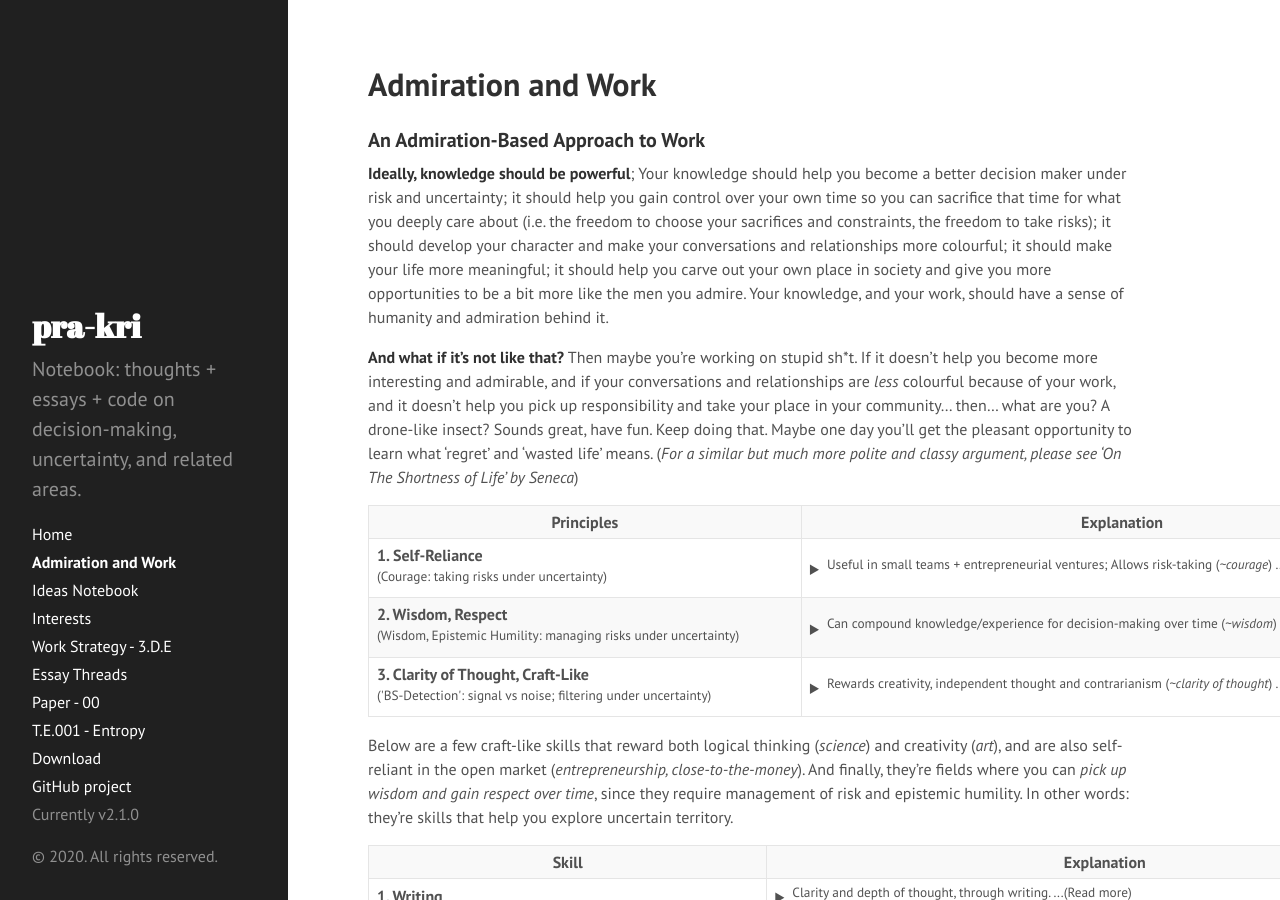
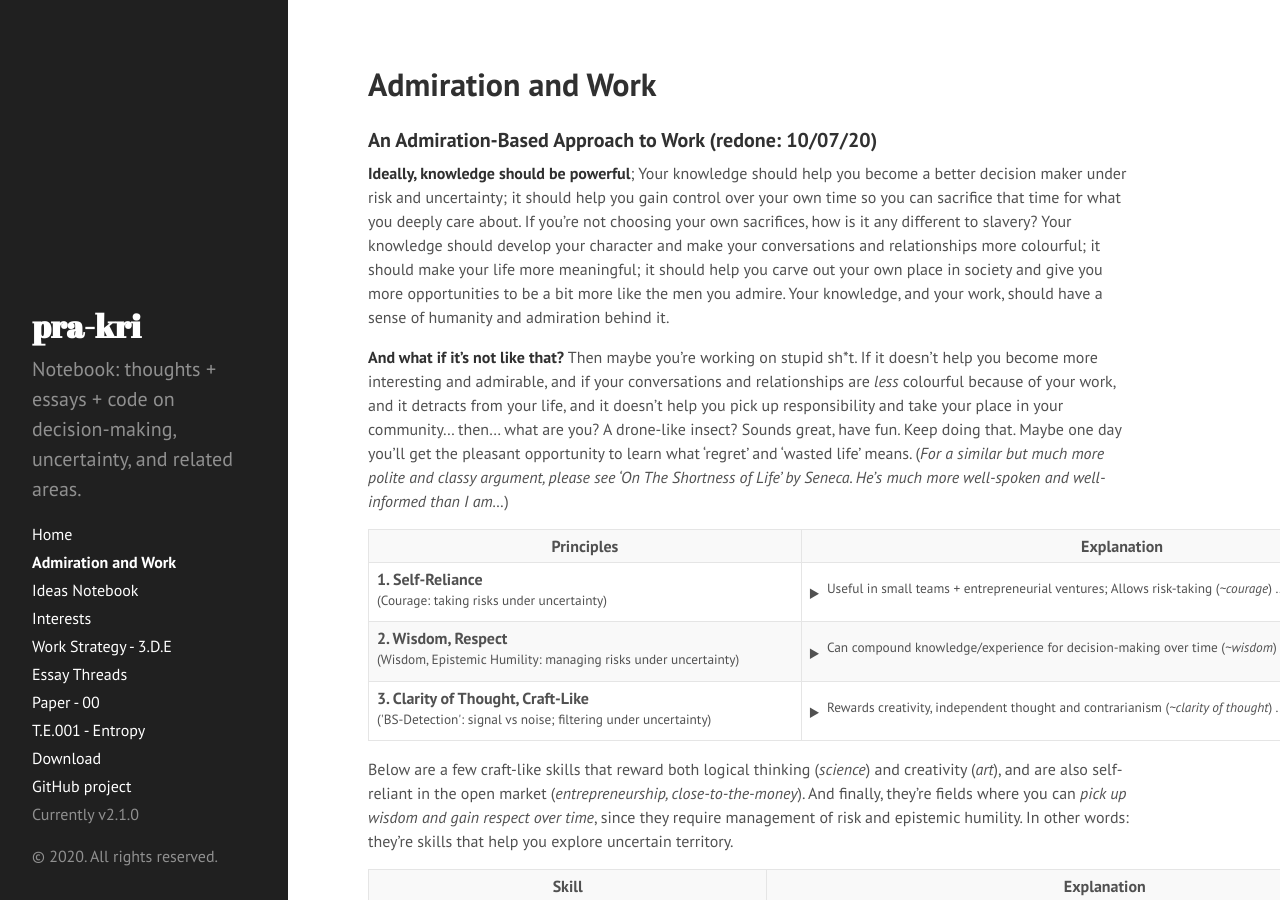
Before and after one commit to pra-kri/pra-kri.github.io, a Jekyll site: the page built from AdmirationAndWork.md, in a window 1280 px wide and 900 px high. Built offline with Jekyll 4.4.1, drawn with Linux system fonts in a browser that asks for light colours.

Commit message:
Update AdmirationAndWork.md

```diff
--- a/AdmirationAndWork.md
+++ b/AdmirationAndWork.md
@@ -3,11 +3,11 @@ layout: page
 title: Admiration and Work
 ---
 
-### An Admiration-Based Approach to Work
+### An Admiration-Based Approach to Work (redone: 10/07/20)
 
-**Ideally, knowledge should be powerful**; Your knowledge should help you become a better decision maker under risk and uncertainty; it should help you gain control over your own time so you can sacrifice that time for what you deeply care about (i.e. the freedom to choose your sacrifices and constraints, the freedom to take risks); it should develop your character and make your conversations and relationships more colourful; it should make your life more meaningful; it should help you carve out your own place in society and give you more opportunities to be a bit more like the men you admire. Your knowledge, and your work, should have a sense of humanity and admiration behind it.
+**Ideally, knowledge should be powerful**; Your knowledge should help you become a better decision maker under risk and uncertainty; it should help you gain control over your own time so you can sacrifice that time for what you deeply care about. If you're not choosing your own sacrifices, how is it any different to slavery? Your knowledge should develop your character and make your conversations and relationships more colourful; it should make your life more meaningful; it should help you carve out your own place in society and give you more opportunities to be a bit more like the men you admire. Your knowledge, and your work, should have a sense of humanity and admiration behind it.
 
-**And what if it's not like that?**  Then maybe you're working on stupid sh\*t. If it doesn't help you become more interesting and admirable, and if your conversations and relationships are *less* colourful because of your work, and it doesn't help you pick up responsibility and take your place in your community... then... what are you? A drone-like insect? Sounds great, have fun. Keep doing that. Maybe one day you'll get the pleasant opportunity to learn what 'regret' and 'wasted life' means. (*For a similar but much more polite and classy argument, please see 'On The Shortness of Life' by Seneca*)
+**And what if it's not like that?**  Then maybe you're working on stupid sh\*t. If it doesn't help you become more interesting and admirable, and if your conversations and relationships are *less* colourful because of your work, and it detracts from your life, and it doesn't help you pick up responsibility and take your place in your community... then... what are you? A drone-like insect? Sounds great, have fun. Keep doing that. Maybe one day you'll get the pleasant opportunity to learn what 'regret' and 'wasted life' means. (*For a similar but much more polite and classy argument, please see 'On The Shortness of Life' by Seneca. He's much more well-spoken and well-informed than I am...*)
 
 
 <table style="width:140%">
```
